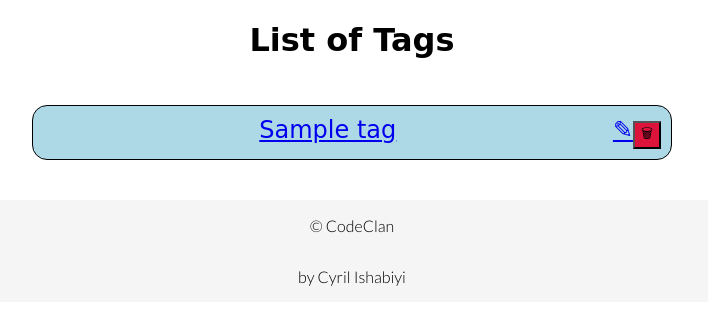
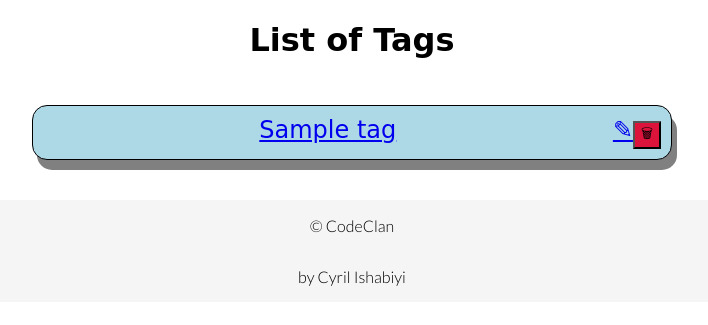
Before and after one commit to Cqyreall/cash_app, a Flask app: page /tags in a window 1280 px wide. Shown: the part 100-425 px from the top of the page, without its empty margins (288-996 px from the left). Run offline with Flask 2, Linux system fonts and the light colour scheme; a database or web service that is not in the repository returns one stand-in record (values such as "Sample title"); some libraries are stand-ins or nearby versions; some web fonts are replaced.

Commit message:
Project Completed

```diff
--- a/static/css/index.css
+++ b/static/css/index.css
@@ -86,6 +86,7 @@ main {
     background-color: lightblue;
     /* font-weight: bolder; */
     color: white;
+    box-shadow: 5px 10px gray;
 
 }
 .icons {
```
